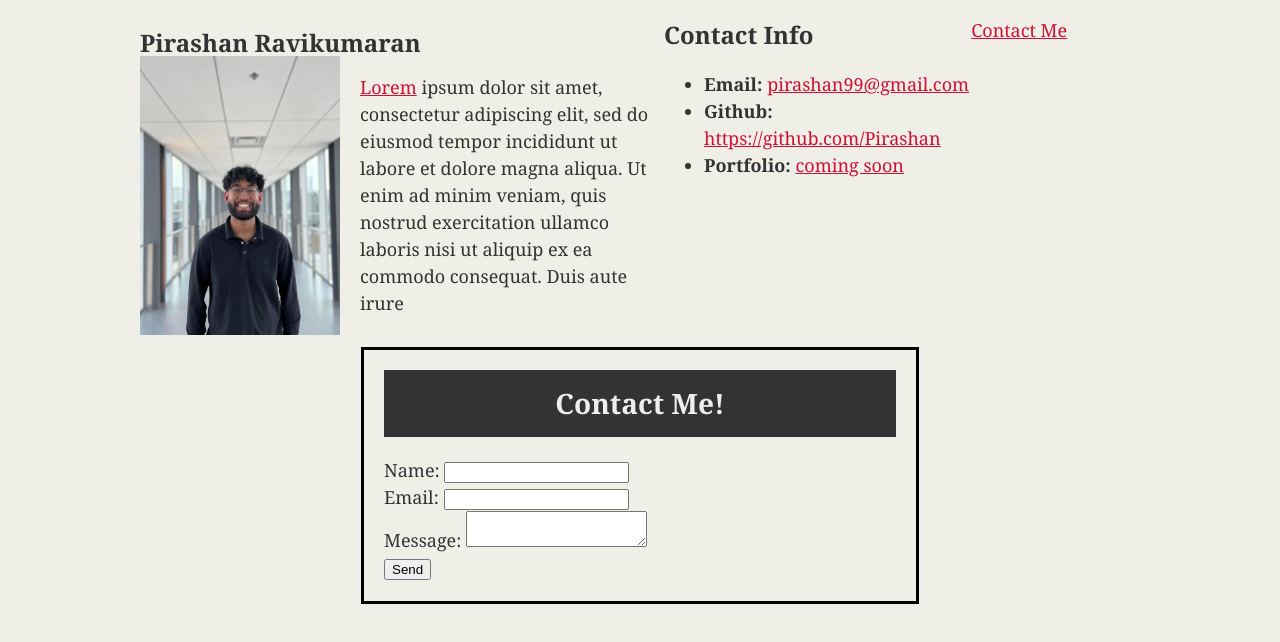
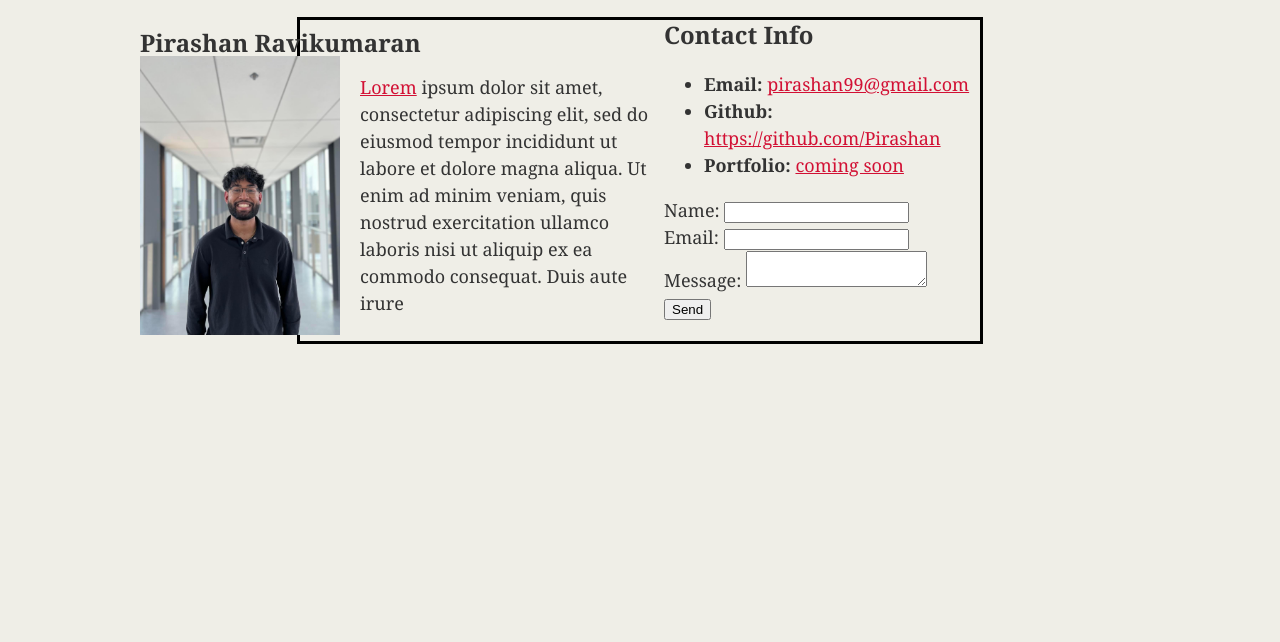
Before and after one commit to Pirashan/DTTP, a plain HTML site: page index.html in a window 1280 px wide. Shown: the part 70-712 px from the top of the page. Drawn offline with Linux system fonts and the light colour scheme.

Commit message:
fixing form

```diff
--- a/css/style.css
+++ b/css/style.css
@@ -11,6 +11,13 @@ body {
 #contactus {
     padding: 20 px 0;
 }
+
+#form-container {
+    width: 50%;
+    margin: auto;
+    padding: 20px;
+    border: 3px solid black;
+  }
 
 .container {
     width: 1024px;
--- a/index.html
+++ b/index.html
@@ -1,8 +1,13 @@
 <!DOCTYPE html>
 <html lang="en-us">
+<head>
+  <meta charset="UTF-8">
+  <title>Student Bio</title>
+  <link rel="stylesheet" type="text/css" href="css/style.css">
 
+</head>
 <body>
-    <link rel="stylesheet" type="text/css" href="css/style.css">
+
   <header>
     <h1>Student Bio</h1>
   </header>
@@ -10,17 +15,13 @@
   <div class="container">
 
     <section id="main-bio">
-
       <h2>Pirashan Ravikumaran</h2>
-
-    <div style="display:flex; flex:50%">
-      <img src="profilepic.jpg" alt="Pirashan Ravikumaran">
-
-      <p><a href="https://www.w3schools.com">Lorem</a> ipsum dolor sit amet, consectetur adipiscing elit, sed do eiusmod tempor
+      <div style="display:flex;">
+        <img src="profilepic.jpg" alt="Pirashan Ravikumaran">
+        <p><a href="https://www.w3schools.com">Lorem</a> ipsum dolor sit amet, consectetur adipiscing elit, sed do eiusmod tempor
         incididunt ut labore et dolore magna aliqua. Ut enim ad minim veniam, quis nostrud
-        exercitation ullamco laboris nisi ut aliquip ex ea commodo consequat. Duis aute irure
-        </p>
-    </div>
+        exercitation ullamco laboris nisi ut aliquip ex ea commodo consequat. Duis aute irure</p>
+      </div>
     </section>
 
     <section id="contact-info">
@@ -31,13 +32,34 @@
         <li><strong>Portfolio:</strong> <a href="#">coming soon</a></li>
       </ul>
     </section>
+  </div>
 
-    <a href="contactus.html">Contact Me</a>
+  <div id="form-container">
+    <form action="https://api.web3forms.com/submit" method="POST">
+      <input type="hidden" name="access_key" value="2aafef99-2ec2-47c6-83e9-12bf6121cc2a">
 
-    <div id="contactus">
-      <iframe src="contactus.html" width="100%" height="500" frameborder="0"></iframe>
-    </div>
-    </div>
+      <div>
+        <label for="name">Name:</label>
+        <input type="text" id="name" name="name">
+      </div>
+
+      <div>
+        <label for="email">Email:</label>
+        <input type="email" id="email" name="email">
+      </div>
+
+      <div>
+        <label for="message">Message:</label>
+        <textarea id="message" name="message"></textarea>
+      </div>
+
+      <div>
+        <input type="submit" value="Send">
+      </div>
+
+      <input type="hidden" name="redirect" value="https://pirashan.github.io/DTTP/">
+    </form>
+  </div>
+
 </body>
-
 </html>
```
